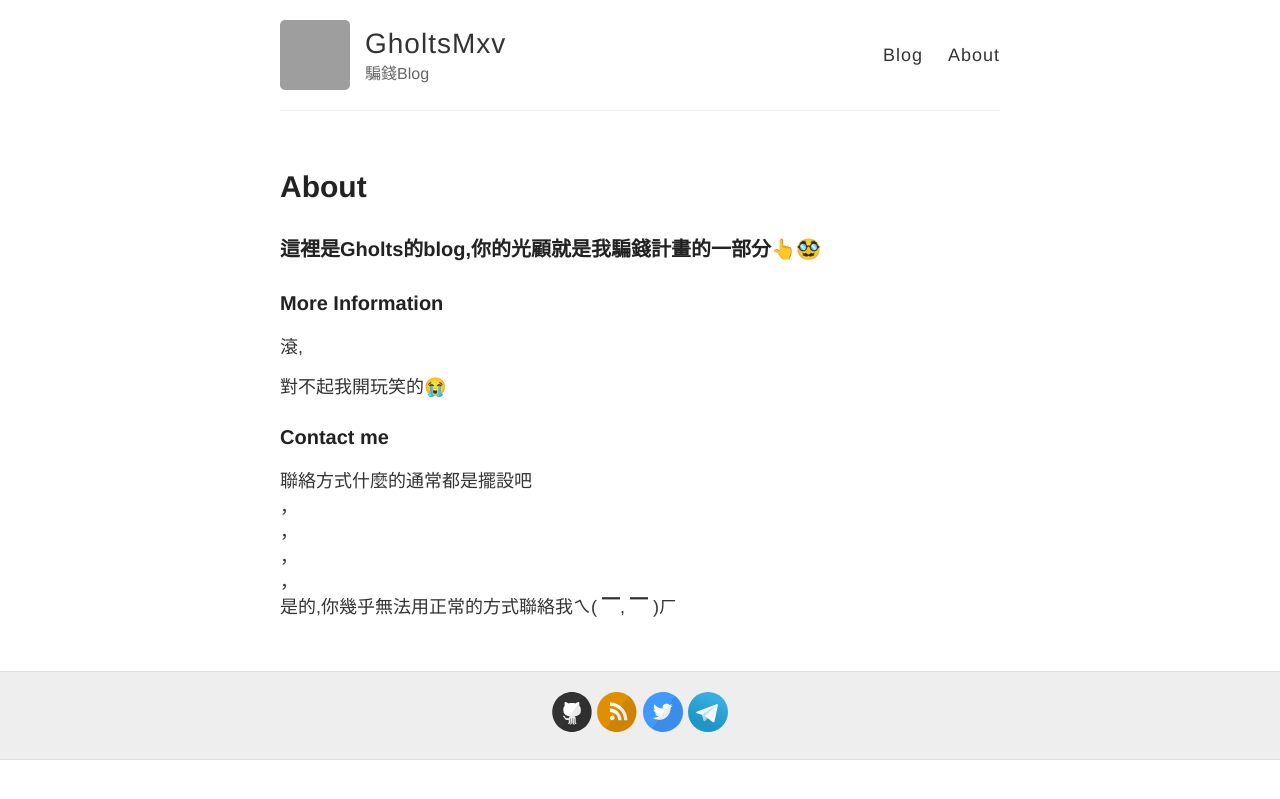
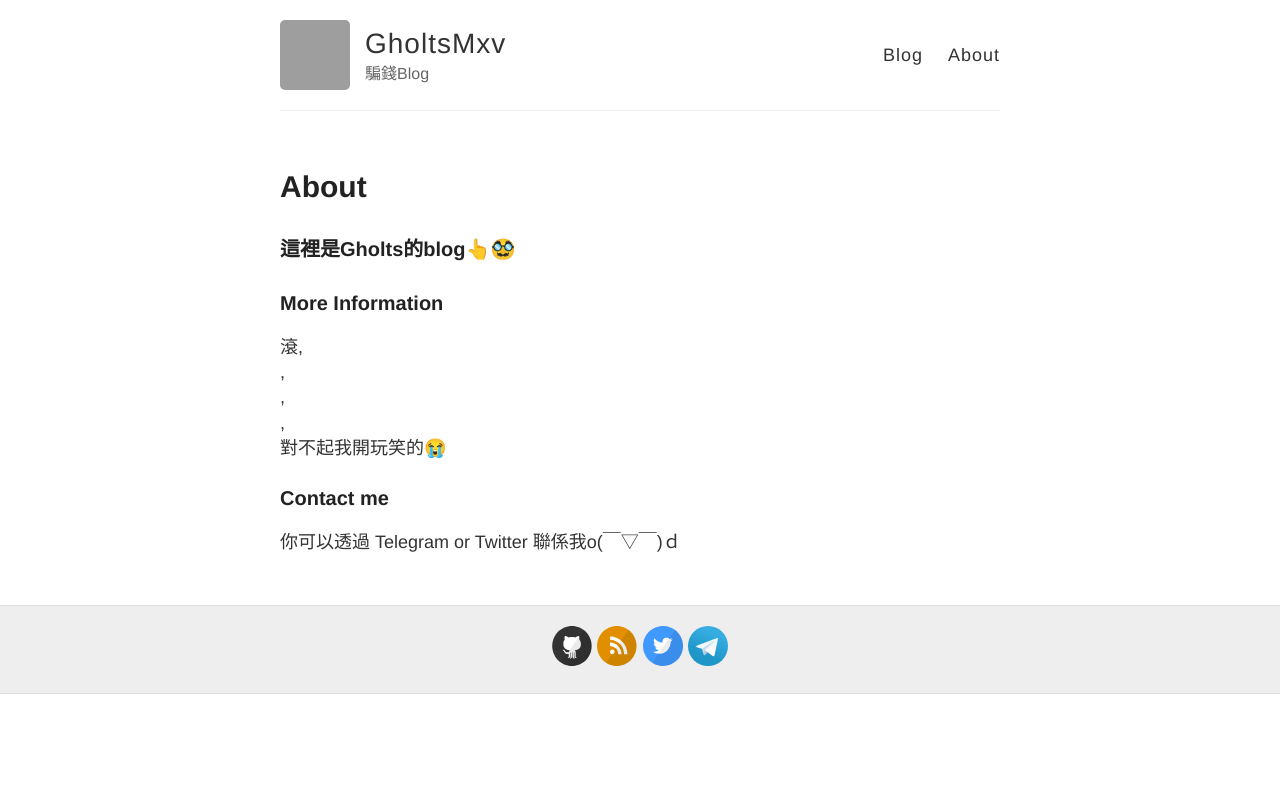
Before and after one commit to GholtsMxv/archiveblogg, a Jekyll site: the page built from about.md, in a window 1280 px wide. Shown: the top 799 px of the page. Built offline with Jekyll 4.4.1, drawn with Linux system fonts in a browser that asks for light colours; grey boxes are pictures that could not be loaded.

Commit message:
Update about.md

```diff
--- a/about.md
+++ b/about.md
@@ -4,23 +4,17 @@ title: About
 permalink: /about/
 ---
 
-### 這裡是Gholts的blog,你的光顧就是我騙錢計畫的一部分👆🥸 ###
+### 這裡是Gholts的blog👆🥸 ###
 
 
 ### More Information
 
 滾,
-
-
-
-
+,
+,
+,
 對不起我開玩笑的😭
 
 ### Contact me
 
-聯絡方式什麼的通常都是擺設吧
-，
-，
-，
-，
-是的,你幾乎無法用正常的方式聯絡我ㄟ( ▔, ▔ )ㄏ
+你可以透過 Telegram or Twitter 聯係我o(￣▽￣)ｄ
```
